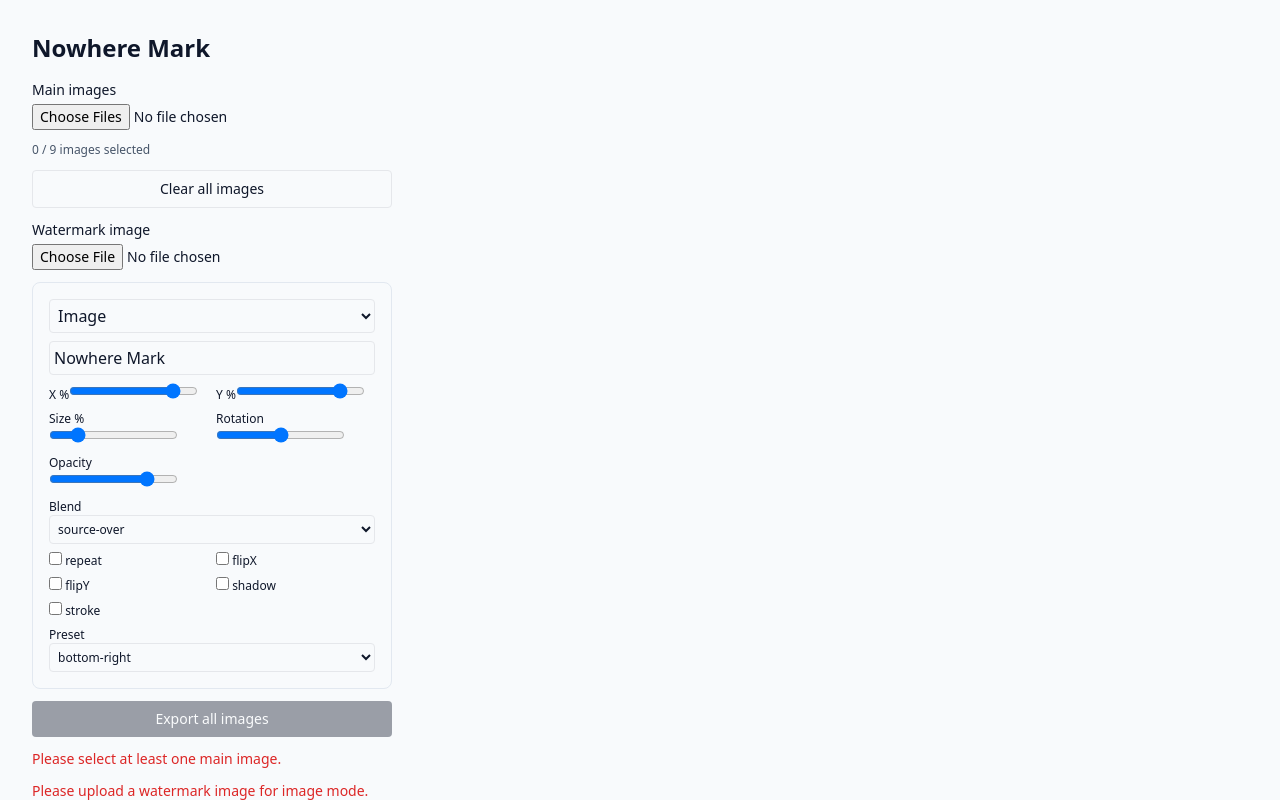
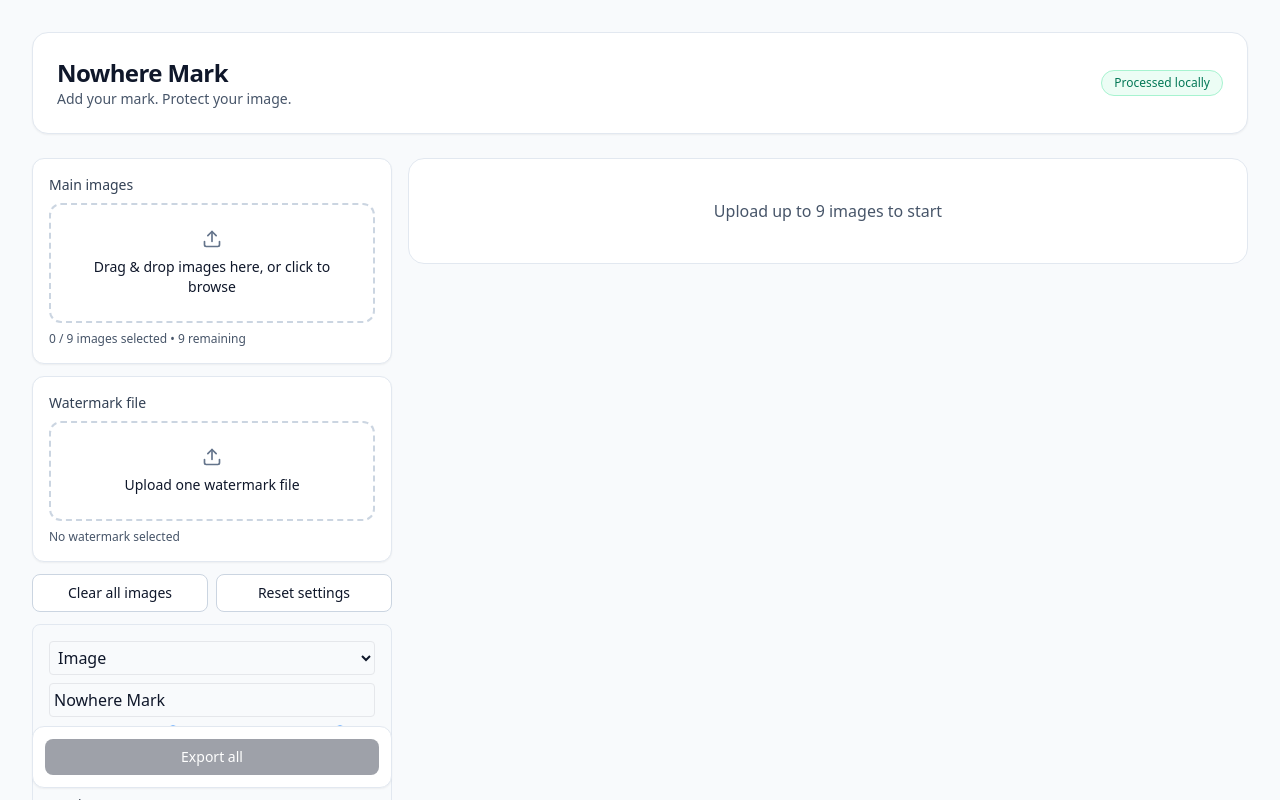
Before and after one commit to kzabCde/NowhereMark, a Next.js app: page / in a window 1280 px wide. Shown: the top 800 px of the page. Built offline with nearby package versions, Linux system fonts and the light colour scheme.

Commit message:
Modernize UI and add drag-and-drop uploads

```diff
--- a/app/page.tsx
+++ b/app/page.tsx
@@ -1,109 +1,98 @@
 'use client';
 
 import { useEffect, useMemo, useState } from 'react';
-import { PrivacyNotice } from '@/components/PrivacyNotice';
+import { AppHeader } from '@/components/AppHeader';
+import { ExportActions } from '@/components/ExportActions';
+import { MainImagesUploader } from '@/components/MainImagesUploader';
+import { PreviewGrid } from '@/components/PreviewGrid';
 import { WatermarkControls } from '@/components/WatermarkControls';
+import { WatermarkUploader } from '@/components/WatermarkUploader';
 import { MAX_MAIN_IMAGES, getExportFilename, isValidSourceImageType, isValidWatermarkImageType } from '@/lib/file-utils';
 import { renderWatermarkedImage } from '@/lib/canvas-watermark';
 import type { WatermarkSettings } from '@/types/watermark';
 
-type MainImageItem = {
-  id: string;
-  file: File;
-  src: string;
-  name: string;
-  previewDataUrl?: string;
-  error?: string;
-};
+type MainImageItem = { id: string; file: File; src: string; name: string; previewDataUrl?: string; dimensions?: string; error?: string; };
 
 const initial: WatermarkSettings = { mode: 'image', xPercent: 85, yPercent: 85, widthPercent: 20, rotation: 0, opacity: 0.8, blendMode: 'source-over', repeat: false, flipX: false, flipY: false, shadow: false, shadowColor: '#000000', shadowBlur: 4, shadowOffsetX: 2, shadowOffsetY: 2, stroke: false, strokeColor: '#ffffff', strokeWidth: 2, grayscale: 0, brightness: 100, contrast: 100, invert: 0, blur: 0, text: 'Nowhere Mark', fontSize: 48, textColor: '#ffffff', textStrokeColor: '#000000', textBold: true, textItalic: false, letterSpacing: 0, layoutPreset: 'bottom-right' };
 
 export default function Page() {
   const [mainImages, setMainImages] = useState<MainImageItem[]>([]);
   const [watermarkSrc, setWatermarkSrc] = useState<string | undefined>();
+  const [watermarkName, setWatermarkName] = useState<string | undefined>();
   const [settings, setSettings] = useState<WatermarkSettings>(initial);
-  const [isRendering, setIsRendering] = useState(false);
-  const [error, setError] = useState<string>('');
-
+  const [error, setError] = useState('');
   const canRenderWatermark = settings.mode !== 'image' || !!watermarkSrc;
 
   useEffect(() => {
     let cancelled = false;
     const run = async () => {
-      if (!mainImages.length) return;
-      setIsRendering(true);
-      const next = [...mainImages];
-      for (let i = 0; i < next.length; i += 1) {
+      if (!mainImages.length || !canRenderWatermark) return;
+      for (const item of mainImages) {
         try {
-          next[i] = { ...next[i], previewDataUrl: await renderWatermarkedImage({ mainImageSrc: next[i].src, watermarkSettings: settings, watermarkImageSrc: watermarkSrc }) };
-          if (!cancelled) setMainImages((prev) => prev.map((p) => (p.id === next[i].id ? next[i] : p)));
+          const previewDataUrl = await renderWatermarkedImage({ mainImageSrc: item.src, watermarkSettings: settings, watermarkImageSrc: watermarkSrc });
+          const img = new Image();
+          img.src = previewDataUrl;
+          await new Promise((r) => (img.onload = r));
+          if (!cancelled) setMainImages((prev) => prev.map((p) => p.id === item.id ? { ...p, previewDataUrl, dimensions: `${img.width} × ${img.height}` } : p));
         } catch {
-          if (!cancelled) setMainImages((prev) => prev.map((p) => (p.id === next[i].id ? { ...p, error: 'Preview render failed' } : p)));
+          if (!cancelled) setMainImages((prev) => prev.map((p) => p.id === item.id ? { ...p, error: 'Preview render failed' } : p));
         }
       }
-      if (!cancelled) setIsRendering(false);
     };
-    if (canRenderWatermark) run();
-    return () => {
-      cancelled = true;
-    };
+    setMainImages((prev) => prev.map((p) => ({ ...p, previewDataUrl: undefined })));
+    run();
+    return () => { cancelled = true; };
   }, [settings, watermarkSrc, canRenderWatermark]);
 
   const onMainFiles = (files: FileList | null) => {
     if (!files) return;
     const selected = Array.from(files);
-    const valid = selected.filter(isValidSourceImageType).slice(0, MAX_MAIN_IMAGES);
-    if (selected.length > MAX_MAIN_IMAGES) setError(`You can upload up to ${MAX_MAIN_IMAGES} images.`);
-    else setError('');
-    const items = valid.map((file, index) => ({ id: `${Date.now()}-${index}-${file.name}`, file, src: URL.createObjectURL(file), name: file.name }));
-    setMainImages(items);
+    const supported = selected.filter(isValidSourceImageType);
+    if (supported.length !== selected.length) setError('Some files were skipped due to unsupported types.');
+    const remaining = MAX_MAIN_IMAGES - mainImages.length;
+    const accepted = supported.slice(0, Math.max(0, remaining));
+    if (supported.length > remaining) setError(`Too many images. You can add ${remaining} more.`);
+    const items = accepted.map((file, index) => ({ id: `${Date.now()}-${index}-${file.name}`, file, src: URL.createObjectURL(file), name: file.name }));
+    setMainImages((prev) => [...prev, ...items].slice(0, MAX_MAIN_IMAGES));
   };
 
-  const exportOne = (item: MainImageItem, index: number) => {
-    if (!item.previewDataUrl) return;
+  const onWatermarkFiles = (files: FileList | null) => {
+    const f = files?.[0];
+    if (!f) return;
+    if (!isValidWatermarkImageType(f)) return setError('Unsupported watermark file type.');
+    setError('');
+    setWatermarkName(f.name);
+    setWatermarkSrc(URL.createObjectURL(f));
+  };
+
+  const exportOne = (idx: number) => {
+    const item = mainImages[idx];
+    if (!item?.previewDataUrl) return;
     const a = document.createElement('a');
     a.href = item.previewDataUrl;
-    a.download = getExportFilename(index + 1);
+    a.download = getExportFilename(idx + 1);
     a.click();
   };
 
-  const exportAll = () => mainImages.forEach((img, i) => exportOne(img, i));
-
   const canExport = useMemo(() => mainImages.some((m) => !!m.previewDataUrl), [mainImages]);
 
-  return <main className='mx-auto max-w-7xl p-4 md:p-8'>
-    <h1 className='mb-4 text-2xl font-semibold'>Nowhere Mark</h1>
+  return <main className='mx-auto min-h-screen max-w-7xl bg-slate-50 p-4 md:p-8'>
+    <AppHeader />
     <div className='grid gap-4 lg:grid-cols-[360px_1fr]'>
       <section className='space-y-3'>
-        <div><label className='mb-1 block text-sm font-medium'>Main images</label><input className='w-full text-sm' type='file' multiple accept='.jpg,.jpeg,.png,.webp,image/jpeg,image/png,image/webp' onChange={(e) => onMainFiles(e.target.files)} /></div>
-        <p className='text-xs text-slate-600'>{mainImages.length} / 9 images selected</p>
-        <button className='w-full rounded border px-3 py-2 text-sm' onClick={() => setMainImages([])}>Clear all images</button>
-
-        <div><label className='mb-1 block text-sm font-medium'>Watermark image</label><input className='w-full text-sm' type='file' accept='.png,.jpg,.jpeg,.webp,.svg,image/png,image/jpeg,image/webp,image/svg+xml' onChange={(e) => {
-          const f = e.target.files?.[0];
-          if (!f) return;
-          if (!isValidWatermarkImageType(f)) return setError('Unsupported watermark file type.');
-          setWatermarkSrc(URL.createObjectURL(f));
-        }} /></div>
-
+        <MainImagesUploader onFiles={onMainFiles} count={mainImages.length} remaining={MAX_MAIN_IMAGES - mainImages.length} />
+        <WatermarkUploader onFiles={onWatermarkFiles} fileName={watermarkName} />
+        <div className='flex gap-2'>
+          <button className='flex-1 rounded-lg border border-slate-300 bg-white px-3 py-2 text-sm' onClick={() => setMainImages([])}>Clear all images</button>
+          <button className='flex-1 rounded-lg border border-slate-300 bg-white px-3 py-2 text-sm' onClick={() => setSettings(initial)}>Reset settings</button>
+        </div>
         <WatermarkControls settings={settings} setSettings={setSettings} />
-        <button disabled={!canExport} onClick={exportAll} className='w-full rounded bg-slate-900 px-3 py-2 text-sm text-white disabled:opacity-40 dark:bg-slate-100 dark:text-slate-900'>Export all images</button>
-        {!mainImages.length && <p className='text-sm text-red-600'>Please select at least one main image.</p>}
         {settings.mode === 'image' && !watermarkSrc && <p className='text-sm text-red-600'>Please upload a watermark image for image mode.</p>}
         {!!error && <p className='text-sm text-red-600'>{error}</p>}
-        <PrivacyNotice />
+        <ExportActions canExport={canExport && canRenderWatermark} onExportAll={() => mainImages.forEach((_, idx) => exportOne(idx))} />
       </section>
       <section>
-        {isRendering && <p className='mb-2 text-sm text-slate-600'>Rendering previews…</p>}
-        <div className='grid grid-cols-1 gap-3 md:grid-cols-2 xl:grid-cols-3'>
-          {mainImages.map((item, idx) => <article key={item.id} className='rounded-lg border border-slate-200 bg-slate-50 p-3 dark:border-slate-800 dark:bg-slate-900'>
-            {item.previewDataUrl ? <img src={item.previewDataUrl} alt={`Preview ${item.name}`} className='h-auto w-full rounded' /> : <p className='text-sm'>Waiting for preview…</p>}
-            <div className='mt-2 flex items-center justify-between gap-2'>
-              <p className='truncate text-xs'>{item.name}</p>
-              <button className='rounded border px-2 py-1 text-xs' onClick={() => exportOne(item, idx)} disabled={!item.previewDataUrl}>Export</button>
-            </div>
-          </article>)}
-        </div>
+        <PreviewGrid items={mainImages} onExport={exportOne} onRemove={(id) => setMainImages((prev) => prev.filter((p) => p.id !== id))} />
       </section>
     </div>
   </main>;
--- /dev/null
+++ b/components/AppHeader.tsx
@@ -0,0 +1,13 @@
+import { PrivacyBadge } from '@/components/PrivacyBadge';
+
+export function AppHeader() {
+  return <header className='mb-6 rounded-2xl border border-slate-200 bg-white p-6 shadow-sm'>
+    <div className='flex flex-wrap items-center justify-between gap-3'>
+      <div>
+        <h1 className='text-2xl font-semibold tracking-tight text-slate-900'>Nowhere Mark</h1>
+        <p className='text-sm text-slate-600'>Add your mark. Protect your image.</p>
+      </div>
+      <PrivacyBadge />
+    </div>
+  </header>;
+}
--- /dev/null
+++ b/components/EmptyState.tsx
@@ -0,0 +1,3 @@
+export function EmptyState() {
+  return <div className='rounded-2xl border border-slate-200 bg-white p-10 text-center text-slate-600'>Upload up to 9 images to start</div>;
+}
--- /dev/null
+++ b/components/ExportActions.tsx
@@ -0,0 +1,5 @@
+export function ExportActions({ canExport, onExportAll }: { canExport: boolean; onExportAll: () => void; }) {
+  return <div className='sticky bottom-3 rounded-xl border border-slate-200 bg-white p-3 shadow-sm'>
+    <button disabled={!canExport} onClick={onExportAll} className='w-full rounded-lg bg-slate-900 px-4 py-2 text-sm font-medium text-white disabled:opacity-40'>Export all</button>
+  </div>;
+}
--- /dev/null
+++ b/components/MainImagesUploader.tsx
@@ -0,0 +1,8 @@
+import { UploadDropzone } from '@/components/UploadDropzone';
+
+export function MainImagesUploader({ onFiles, count, remaining }: { onFiles: (files: FileList | null) => void; count: number; remaining: number; }) {
+  return <div className='rounded-xl border border-slate-200 bg-white p-4 shadow-sm space-y-2'>
+    <UploadDropzone label='Main images' helper='Drag & drop images here, or click to browse' accept='.jpg,.jpeg,.png,.webp,image/jpeg,image/png,image/webp' multiple onFiles={onFiles} />
+    <p className='text-xs text-slate-600'>{count} / 9 images selected • {remaining} remaining</p>
+  </div>;
+}
--- /dev/null
+++ b/components/PreviewCard.tsx
@@ -0,0 +1,25 @@
+import { Download, Loader2, X } from 'lucide-react';
+
+type Props = {
+  name: string;
+  previewDataUrl?: string;
+  dimensions?: string;
+  onExport: () => void;
+  onRemove: () => void;
+};
+
+export function PreviewCard({ name, previewDataUrl, dimensions, onExport, onRemove }: Props) {
+  return <article className='rounded-xl border border-slate-200 bg-white p-3 shadow-sm'>
+    <div className='mb-2 flex justify-end'>
+      <button aria-label={`Remove ${name}`} onClick={onRemove} className='rounded p-1 text-slate-500 hover:bg-slate-100'><X className='h-4 w-4' /></button>
+    </div>
+    {previewDataUrl ? <img src={previewDataUrl} alt={`Preview ${name}`} className='h-auto w-full rounded-lg border border-slate-100' /> : <div className='flex h-48 items-center justify-center rounded-lg border border-slate-200 bg-slate-50 text-sm text-slate-500'><Loader2 className='mr-2 h-4 w-4 animate-spin' />Rendering…</div>}
+    <div className='mt-3 flex items-center justify-between gap-2'>
+      <div className='min-w-0'>
+        <p className='truncate text-xs font-medium text-slate-900'>{name}</p>
+        {dimensions && <p className='text-xs text-slate-500'>{dimensions}</p>}
+      </div>
+      <button onClick={onExport} disabled={!previewDataUrl} className='inline-flex items-center gap-1 rounded-md border border-slate-300 px-2 py-1 text-xs hover:bg-slate-50 disabled:opacity-50'><Download className='h-3 w-3' />Export</button>
+    </div>
+  </article>;
+}
--- /dev/null
+++ b/components/PreviewGrid.tsx
@@ -0,0 +1,9 @@
+import { EmptyState } from '@/components/EmptyState';
+import { PreviewCard } from '@/components/PreviewCard';
+
+type Item = { id: string; name: string; previewDataUrl?: string; dimensions?: string };
+
+export function PreviewGrid({ items, onExport, onRemove }: { items: Item[]; onExport: (idx: number) => void; onRemove: (id: string) => void; }) {
+  if (!items.length) return <EmptyState />;
+  return <div className='grid grid-cols-1 gap-3 md:grid-cols-2 xl:grid-cols-3'>{items.map((item, idx) => <PreviewCard key={item.id} name={item.name} previewDataUrl={item.previewDataUrl} dimensions={item.dimensions} onExport={() => onExport(idx)} onRemove={() => onRemove(item.id)} />)}</div>;
+}
--- /dev/null
+++ b/components/PrivacyBadge.tsx
@@ -0,0 +1,3 @@
+export function PrivacyBadge() {
+  return <span className='inline-flex items-center rounded-full border border-emerald-200 bg-emerald-50 px-3 py-1 text-xs font-medium text-emerald-700'>Processed locally</span>;
+}
--- /dev/null
+++ b/components/UploadDropzone.tsx
@@ -0,0 +1,78 @@
+'use client';
+
+import { Upload } from 'lucide-react';
+import { useRef, useState, type DragEvent, type KeyboardEvent } from 'react';
+
+type Props = {
+  label: string;
+  helper: string;
+  accept: string;
+  multiple?: boolean;
+  onFiles: (files: FileList | null) => void;
+  disabled?: boolean;
+};
+
+export function UploadDropzone({ label, helper, accept, multiple, onFiles, disabled }: Props) {
+  const inputRef = useRef<HTMLInputElement>(null);
+  const [isDragging, setIsDragging] = useState(false);
+
+  const preventDefaults = (e: DragEvent<HTMLDivElement>) => {
+    e.preventDefault();
+    e.stopPropagation();
+  };
+
+  const onDrop = (e: DragEvent<HTMLDivElement>) => {
+    preventDefaults(e);
+    setIsDragging(false);
+    if (disabled) return;
+    onFiles(e.dataTransfer.files);
+  };
+
+  const onKeyDown = (e: KeyboardEvent<HTMLDivElement>) => {
+    if (disabled) return;
+    if (e.key === 'Enter' || e.key === ' ') {
+      e.preventDefault();
+      inputRef.current?.click();
+    }
+  };
+
+  return (
+    <div>
+      <label className='mb-2 block text-sm font-medium text-slate-700'>{label}</label>
+      <div
+        role='button'
+        tabIndex={disabled ? -1 : 0}
+        aria-label={label}
+        onClick={() => !disabled && inputRef.current?.click()}
+        onKeyDown={onKeyDown}
+        onDragEnter={(e) => {
+          preventDefaults(e);
+          setIsDragging(true);
+        }}
+        onDragOver={(e) => {
+          preventDefaults(e);
+          setIsDragging(true);
+        }}
+        onDragLeave={(e) => {
+          preventDefaults(e);
+          setIsDragging(false);
+        }}
+        onDrop={onDrop}
+        className={`rounded-xl border-2 border-dashed p-6 text-center transition focus-visible:outline-none focus-visible:ring-2 focus-visible:ring-slate-700 ${
+          isDragging ? 'border-slate-900 bg-slate-100' : 'border-slate-300 bg-white hover:border-slate-400'
+        } ${disabled ? 'cursor-not-allowed opacity-60' : 'cursor-pointer'}`}
+      >
+        <Upload className='mx-auto mb-2 h-5 w-5 text-slate-500' />
+        <p className='text-sm font-medium text-slate-900'>{isDragging ? 'Drop files here' : helper}</p>
+      </div>
+      <input
+        ref={inputRef}
+        type='file'
+        className='hidden'
+        accept={accept}
+        multiple={multiple}
+        onChange={(e) => onFiles(e.target.files)}
+      />
+    </div>
+  );
+}
--- a/components/WatermarkUploader.tsx
+++ b/components/WatermarkUploader.tsx
@@ -1,5 +1,8 @@
-'use client';
+import { UploadDropzone } from '@/components/UploadDropzone';
 
-export function WatermarkUploader({ onFile }: { onFile: (f: File | null) => void }) {
-  return <div><label className='mb-1 block text-sm font-medium'>Watermark image</label><input className='w-full text-sm' type='file' accept='.png,.jpg,.jpeg,.webp,.svg,image/png,image/jpeg,image/webp,image/svg+xml' onChange={(e) => onFile(e.target.files?.[0] ?? null)} /></div>;
+export function WatermarkUploader({ onFiles, fileName }: { onFiles: (files: FileList | null) => void; fileName?: string; }) {
+  return <div className='rounded-xl border border-slate-200 bg-white p-4 shadow-sm space-y-2'>
+    <UploadDropzone label='Watermark file' helper='Upload one watermark file' accept='.png,.jpg,.jpeg,.webp,.svg,image/png,image/jpeg,image/webp,image/svg+xml' onFiles={onFiles} />
+    <p className='text-xs text-slate-600'>{fileName ? `Selected: ${fileName}` : 'No watermark selected'}</p>
+  </div>;
 }
```
